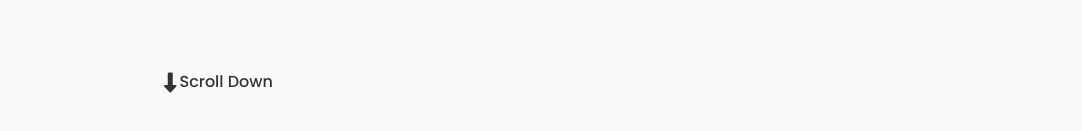
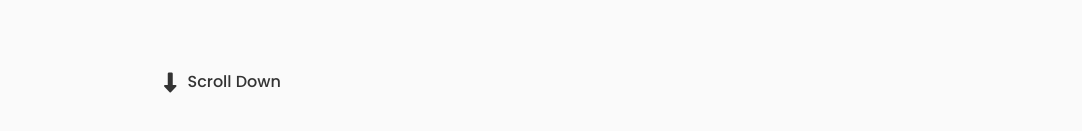
Before and after one commit to emin-apm/Portfolio, a React (Vite) app in the folder MyPortfolio/: page / in a window 1280 px wide. Shown: the part 527-658 px from the top of the page, without its empty margins (98-1180 px from the left). Built offline with nearby package versions, Linux system fonts and the light colour scheme.

Commit message:
small scroll fixes

```diff
--- a/MyPortfolio/src/components/Hero/HeroStyles.module.css
+++ b/MyPortfolio/src/components/Hero/HeroStyles.module.css
@@ -112,7 +112,7 @@
     color: var(--title-color);
     font-weight: var(--font-medium);
     margin-right: .25rem;
-    margin-left: 3px;
+    margin-left: 11px;
 }
 
 .home_scroll_button {
--- a/MyPortfolio/src/components/Hero/ScrollDown.jsx
+++ b/MyPortfolio/src/components/Hero/ScrollDown.jsx
@@ -3,9 +3,9 @@ import styles from "./HeroStyles.module.css";
 export default function ScrollDown() {
   return (
     <div className={styles.home_scroll}>
-      <a href="" className={`${styles.home_scroll_button} button_flex`}>
+      <div className={`${styles.home_scroll_button} button_flex`}>
         <i class="fa-solid fa-down-long"></i>
-      </a>
+      </div>
       <span className={styles.home_scroll_name}>Scroll Down</span>
     </div>
   );
```
